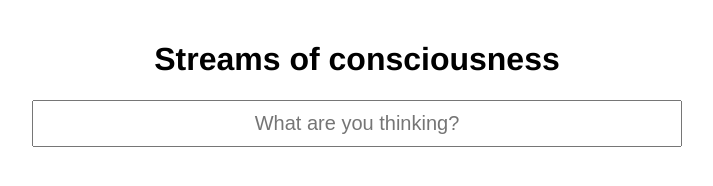
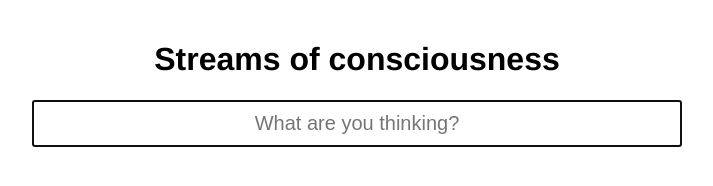
Before and after one commit to asim/malten, a plain HTML site: page html/index.html in a window 1280 px wide. Shown: the whole page, without its empty margins (283-996 px from the left). Drawn offline with nearby package versions, Linux system fonts and the light colour scheme; no server answers.

Commit message:
autofocus

```diff
--- a/html/index.html
+++ b/html/index.html
@@ -9,7 +9,7 @@
     <div id="main">
       <h1>Streams of consciousness</h1>
       <form action="/thoughts" method="post" id="form" onsubmit="return submitThought(this);">
-        <input id="text" name="text" value="" placeholder="What are you thinking?" autocomplete="off">
+        <input id="text" name="text" value="" placeholder="What are you thinking?" autocomplete="off" autofocus>
         <input id="stream" name="stream" type="hidden">
       </form>
       <p>
```
